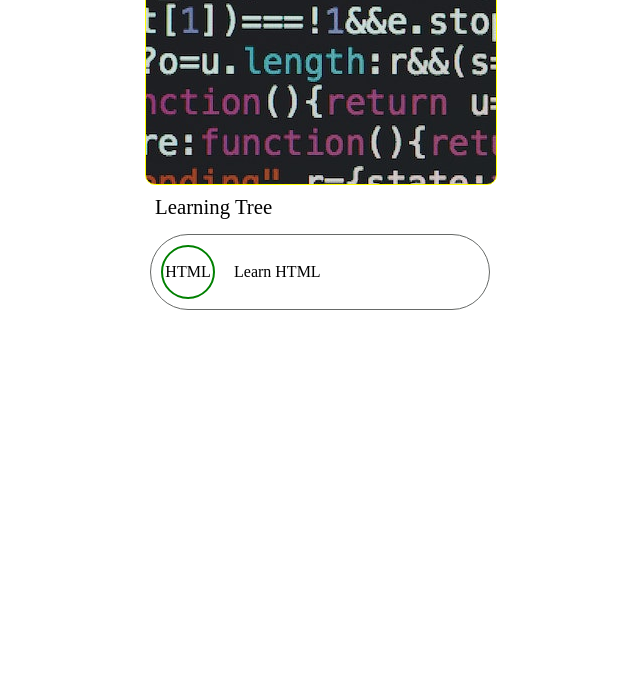
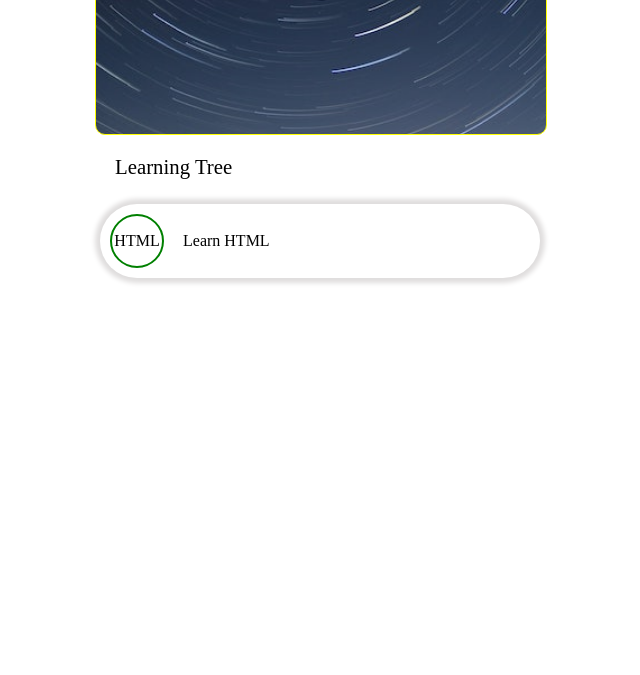
Before and after one commit to anilABCD/JUST-codeTree, a website: page index.html in a window 1280 px wide. Shown: the part 125-800 px from the top of the page, without its empty margins (320-960 px from the left). Drawn offline with Linux system fonts and the light colour scheme.

Commit message:
banner image and styles added

```diff
--- a/index.html
+++ b/index.html
@@ -26,7 +26,7 @@
 
                 <ul class="tree">
 
-                    <li class="tree-data">
+                    <li class="tree-item">
                         <span class="data-icon"> HTML </span>
                         <span class="data-language">Learn HTML</span>
                     </li>
--- a/sass/style.scss
+++ b/sass/style.scss
@@ -3,15 +3,13 @@
 body{
 
      background: #FFF;
-
 }
 
 
 .root{
-    margin:0 auto;
+     margin:0 auto;
 
      color: white;
-
 
      align-items: center;
      justify-content: center;
@@ -19,26 +17,30 @@ body{
 }
 
 .root , .root > * {
-    max-width: 350px;
-    min-width: 350px;
+    max-width: 450px;
+    min-width: 450px;
 }
 
 .header {
-    min-height: 300px;
-    background: url(../images/coadingHeader.jpg) ;
-    background-size:fill;
+    min-height: 250px;
+    background: url(../images/codingBanner.jpg) ;
+
     border: 1px solid yellow;
-    border-radius: 10px 10px 0px 0px;
+
      border-radius: 10px ;
 
+    background-size:     cover;                      /* <------ */
+    background-repeat:   no-repeat;
+    background-position: center center;
+
+    .hero-text-large{
+    background: black;
+    font-family:'Gill Sans', 'Gill Sans MT', Calibri, 'Trebuchet MS', sans-serif;
+    padding: 2rem;
+    }
 
 }
 
-.hero-text-large{
-    background: black;
-    font-family:'Gill Sans', 'Gill Sans MT', Calibri, 'Trebuchet MS', sans-serif;
-    padding: 2rem;
-}
 
 // toc ***************************
 
@@ -52,6 +54,8 @@ body{
     font-size: 1.3rem;
     font-weight:normal;
     padding: 10px;
+
+    padding: 20px;
   }
 
    .tree{
@@ -64,14 +68,16 @@ body{
      padding: 5px;
      margin: 0;
 
-     .tree-data{
+     .tree-item{
          margin: 0;
 
          padding: 10px;
 
          border-radius: 155px;
 
-         border: 1px solid rgb(102, 105, 103);
+        //  border: 1px solid rgb(102, 105, 103);
+
+         box-shadow: 0 0 5px 5px rgb(223, 221, 221);
 
        .data-icon{
 
```
Also changed, not shown: css/style.css, images/coadingHeader.jpg (deleted), images/codingBanner.jpg (added), images/pexels-faik-akmd-1025469.jpg (added), 1 other file.
